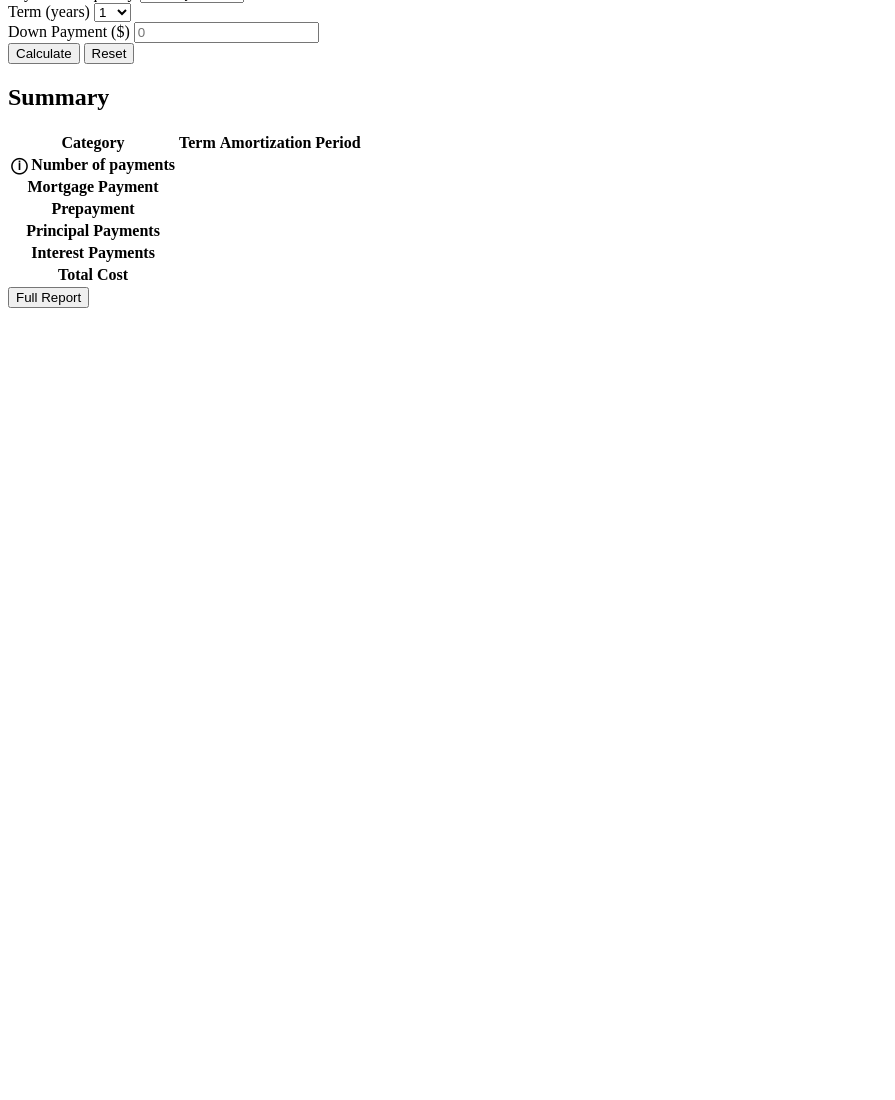
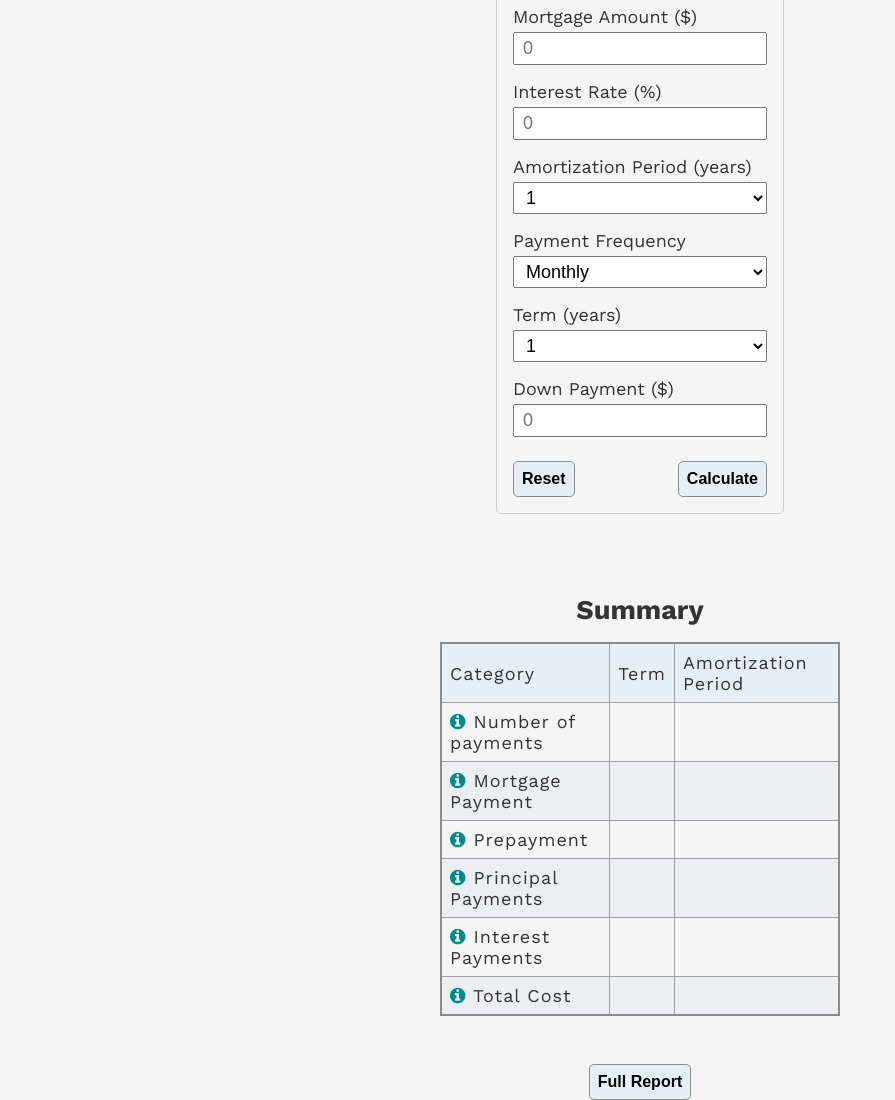
Before and after one commit to hulchenko/mortgage-calculator-api, a website: page public/index.html in a window 1280 px wide. Shown: the part 157-1257 px from the top of the page, without its empty margins (0-895 px from the left). Before the commit the page ends 800 px from the top, so only its background shows below. Drawn offline with nearby package versions, Linux system fonts and the light colour scheme.

Commit message:
minor HTML adjustments; add tooltips

```diff
--- a/public/index.html
+++ b/public/index.html
@@ -4,11 +4,13 @@
     <meta charset="UTF-8" />
     <meta name="viewport" content="width=device-width, initial-scale=1.0" />
     <title>Mortgage Calculator Homepage</title>
-    <link rel="stylesheet" href="./css/styles.css" />
+    <link rel="stylesheet" href="https://cdnjs.cloudflare.com/ajax/libs/font-awesome/4.7.0/css/font-awesome.min.css" />
+    <link rel="stylesheet" href="./css/global.css" />
+    <link rel="stylesheet" href="./css/index.css" />
   </head>
 
   <body>
-    <h1>Mortgage Calculator</h1>
+    <h1 id="dashboard-header">Mortgage Calculator</h1>
 
     <form id="mortgageForm">
       <div id="form-item">
@@ -46,8 +48,10 @@
         <input type="number" id="deposit" placeholder="0" />
       </div>
 
-      <button type="submit" id="calc">Calculate</button>
-      <button type="button" id="reset">Reset</button>
+      <div id="form-btns">
+        <button type="button" id="reset">Reset</button>
+        <button type="submit" id="calc">Calculate</button>
+      </div>
     </form>
 
     <div id="summary">
@@ -63,34 +67,67 @@
         <tbody>
           <tr id="total-payments">
             <th scope="row">
-              <span id="tooltip" title="The number of payments made during the Term and Amoritization period respectively.">&#9432;</span>
+              <span id="tooltip" title="The number of payments made during the Term and Amoritization period respectively."
+                ><i class="fa fa-info-circle"></i
+              ></span>
               Number of payments
             </th>
             <td></td>
             <td></td>
           </tr>
           <tr id="mortage-payment">
-            <th scope="row">Mortgage Payment</th>
+            <th scope="row">
+              <span
+                id="tooltip"
+                title="The amount you will pay per period during the Term and Amoritization respectively, which include a portion for the principal payment and a portion for the interest payment."
+                ><i class="fa fa-info-circle"></i
+              ></span>
+              Mortgage Payment
+            </th>
             <td></td>
             <td></td>
           </tr>
           <tr id="prepayment">
-            <th scope="row">Prepayment</th>
+            <th scope="row">
+              <span id="tooltip" title="The amount of prepayment made during the Term and Amoritization period respectively."
+                ><i class="fa fa-info-circle"></i
+              ></span>
+              Prepayment
+            </th>
             <td></td>
             <td></td>
           </tr>
           <tr id="principal">
-            <th scope="row">Principal Payments</th>
+            <th scope="row">
+              <span id="tooltip" title="The total amount of principal payment made during the Term and Amoritization period respectively."
+                ><i class="fa fa-info-circle"></i
+              ></span>
+              Principal Payments
+            </th>
             <td></td>
             <td></td>
           </tr>
           <tr id="interest">
-            <th scope="row">Interest Payments</th>
+            <th scope="row">
+              <span
+                id="tooltip"
+                title="Total of all interest paid during the Term and Amoritization period respectively, assuming that the conditions of your loan (e.g. interest rate, amortization period, term, etc.) will not change during these periods. This total interest amount also assumes that there are no prepayments of principal."
+                ><i class="fa fa-info-circle"></i
+              ></span>
+              Interest Payments
+            </th>
             <td></td>
             <td></td>
           </tr>
           <tr id="total-cost">
-            <th scope="row">Total Cost</th>
+            <th scope="row">
+              <span
+                id="tooltip"
+                title="Total of all payments made during the Term and Amoritization period respectively, assuming that the conditions of your loan (e.g. interest rate, amortization period, term, etc.) will not change during these periods. It is also assumed that there are no prepayments of principal."
+                ><i class="fa fa-info-circle"></i
+              ></span>
+              Total Cost
+            </th>
             <td></td>
             <td></td>
           </tr>
--- a/public/report.html
+++ b/public/report.html
@@ -4,12 +4,15 @@
     <meta charset="UTF-8" />
     <meta name="viewport" content="width=device-width, initial-scale=1.0" />
     <title>Mortgage Calculator Schedule Report</title>
-    <link rel="stylesheet" href="./css/styles.css"></link>
+    <link rel="stylesheet" href="./css/global.css"></link>
+    <link rel="stylesheet" href="./css/report.css"></link>
   </head>
   <body>
-    <button id="report-btn" onclick="history.back()">Homepage</button>
-    <button id="generate-btn">Generate File</button>
-    <div id="schedule" class="hidden">
+    <div id="report-btns">
+      <button id="report-btn" onclick="history.back()">Homepage</button>
+      <button id="download-btn">Download Report</button>
+    </div>
+    <div id="schedule">
       <h2>Payment Schedule</h2>
       <table>
         <thead>
```
